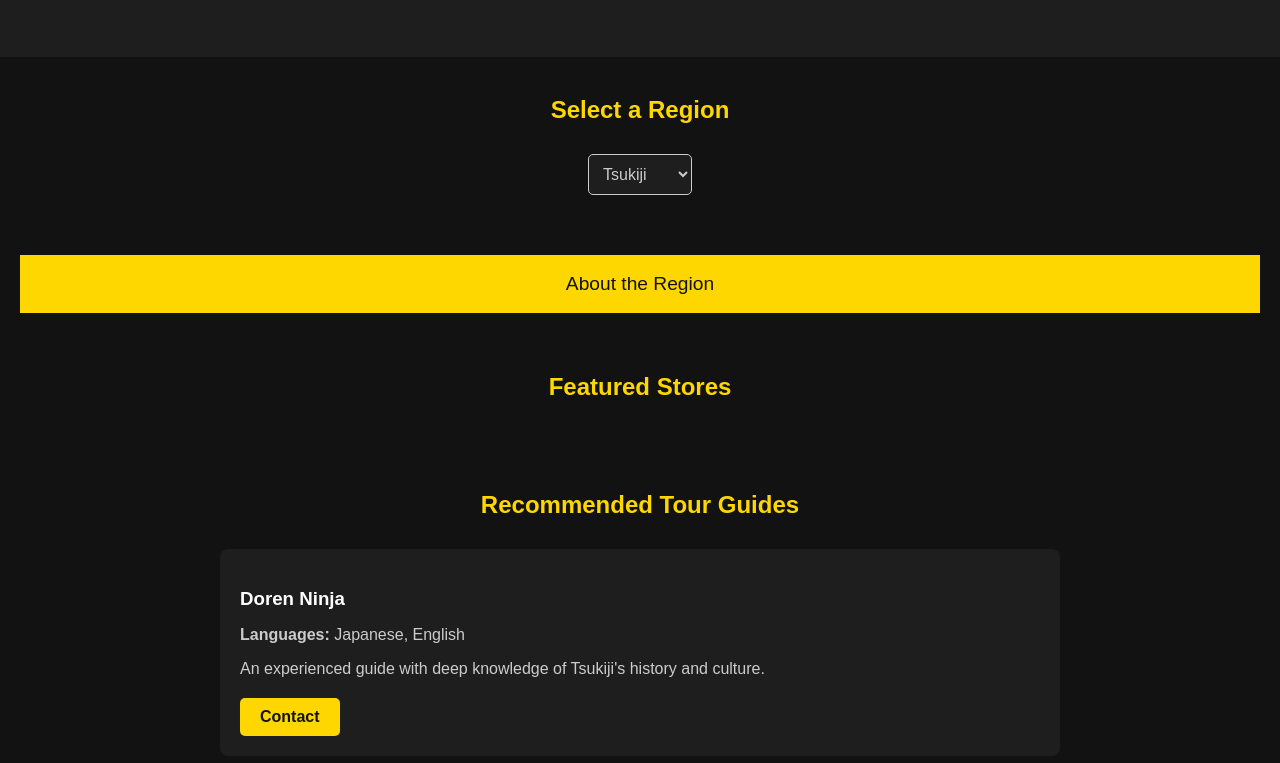
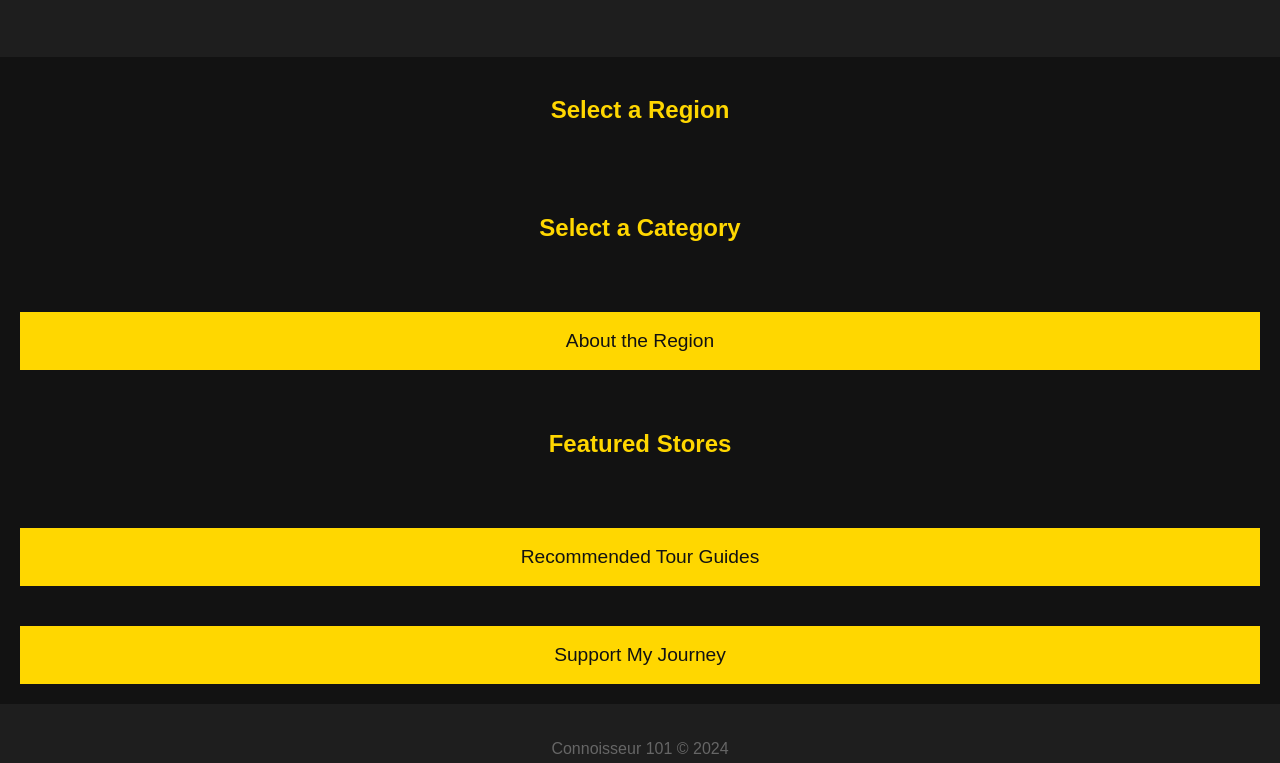
Before and after one commit to connoisseur101/connoisseur101.github.io, a plain HTML site: page index.html in a window 1280 px wide. Shown: the part 171-934 px from the top of the page. Drawn offline with Linux system fonts and the light colour scheme.

Commit message:
Update index.html

```diff
--- a/index.html
+++ b/index.html
@@ -14,12 +14,20 @@
         <p>Your curated guide to Japan's finest regions</p>
     </header>
 
-    <!-- Region Selection -->
+    <!-- Region Buttons -->
     <section id="region-selection">
         <h2>Select a Region</h2>
-        <select id="region-select">
-            <!-- Options will be dynamically loaded -->
-        </select>
+        <div id="region-buttons" class="button-container">
+            <!-- Buttons will be dynamically loaded -->
+        </div>
+    </section>
+
+    <!-- Category Buttons -->
+    <section id="category-selection">
+        <h2>Select a Category</h2>
+        <div id="category-buttons" class="button-container">
+            <!-- Category buttons will be dynamically loaded -->
+        </div>
     </section>
 
     <!-- Expandable Region Description -->
@@ -42,15 +50,18 @@
 
     <!-- Tour Guides Section -->
     <section id="tour-guides">
-        <h2>Recommended Tour Guides</h2>
+        <button class="collapsible">Recommended Tour Guides</button>
+        <div class="content">
             <div id="tour-guides-container">
                 <!-- Tour guides will be dynamically loaded here -->
+            </div>
         </div>
     </section>
 
     <!-- Donation Section -->
     <section id="donate">
-        <h2>Support My Journey</h2>
+        <button class="collapsible">Support My Journey</button>
+        <div class="content">
             <p>Enjoyed exploring these hidden gems? Your support helps me keep this guide updated and ad-free. If you'd like to contribute, please consider making a small donation.</p>
             <div class="donation-options">
                 <div class="donation-option">
@@ -66,6 +77,7 @@
                     <p><a href="your-wise-link-here" target="_blank">WISE</a></p>
                 </div>
             </div>
+        </div>
     </section>
 
     <!-- Footer -->
```
Lines whose indentation alone changed are shown as unchanged.
